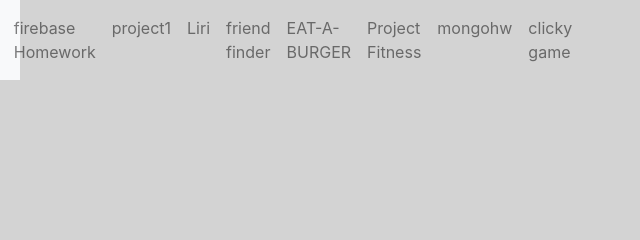
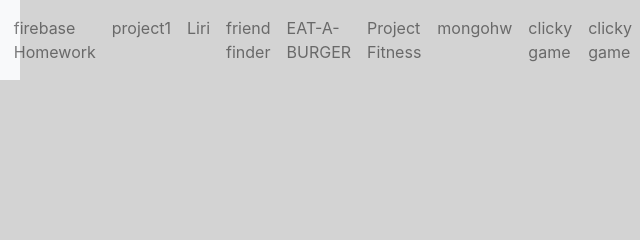
Before and after one commit to ejohn156/Bootstrap-Portfolio, a plain HTML site: page index.html in a window 1280 px wide. Shown: the top 240 px of the page, 1260-1900 px from the left, 640 px wide, since content can reach past the window. Drawn offline with nearby package versions, Linux system fonts and the light colour scheme.

Commit message:
added project 3

```diff
--- a/index.html
+++ b/index.html
@@ -70,6 +70,9 @@
                                 <li class="nav-item">
                                     <a class="nav-link" href="https://ejohn156.github.io/clickygame/">clicky game</a>
                                 </li>
+                                <li class="nav-item">
+                                    <a class="nav-link" href="https://protected-bayou-81914.herokuapp.com">clicky game</a>
+                                </li>
 
                   </ul>
                   </div>
```
